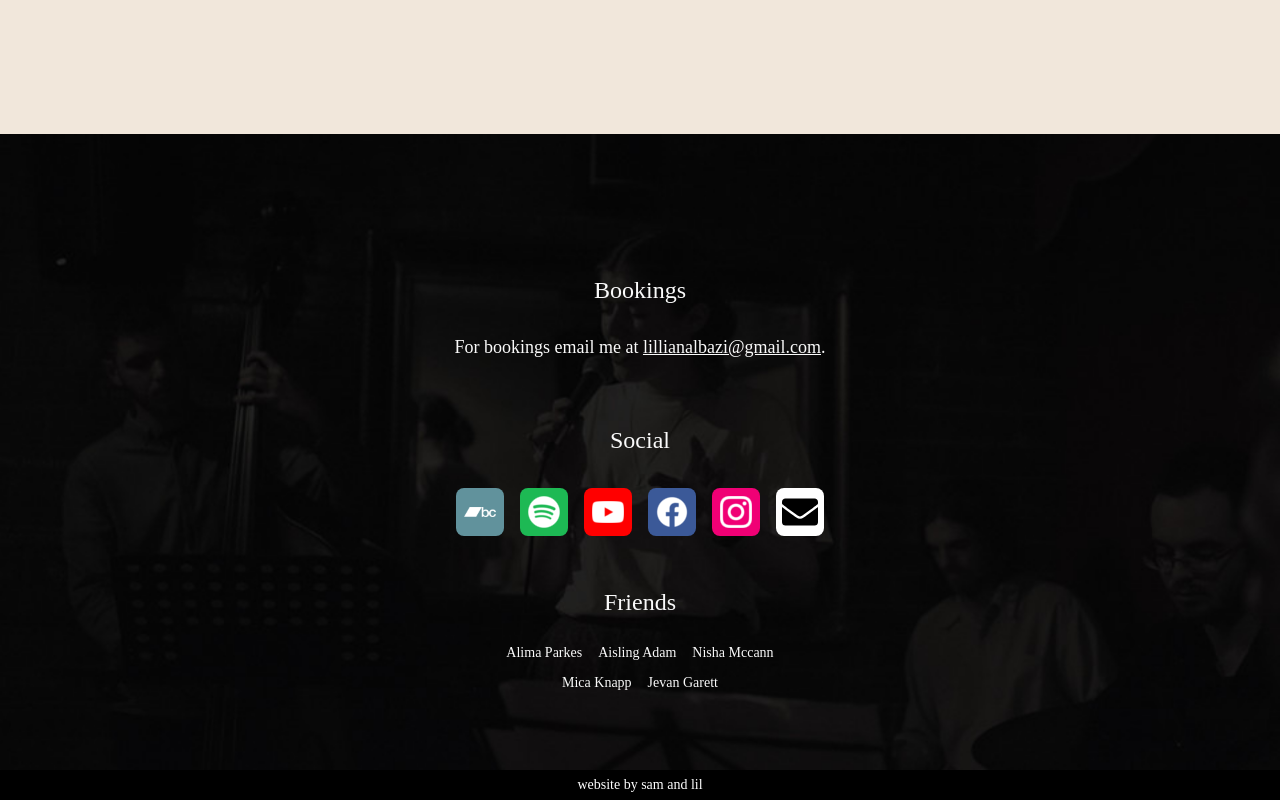
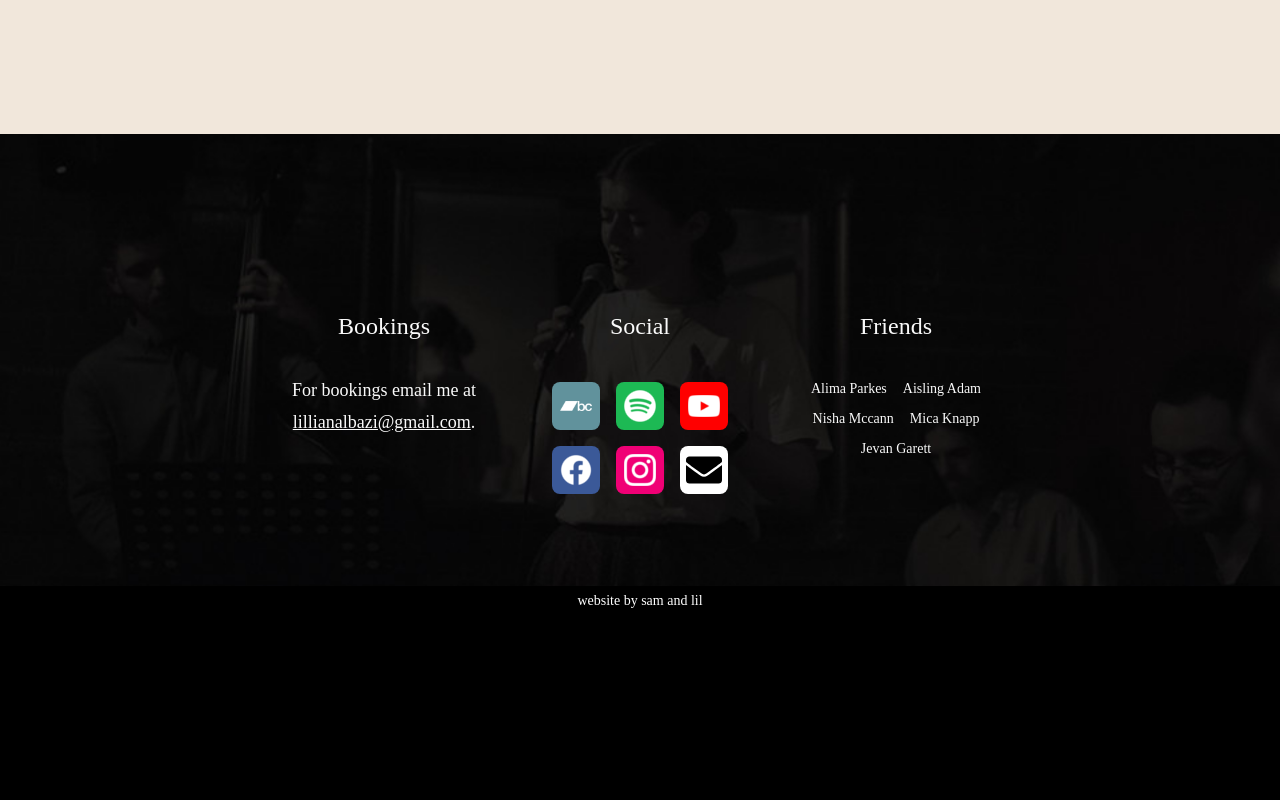
Before and after one commit to sam-s-maher/lillian-albazi, a React app: page / in a window 1280 px wide. Shown: the part 1492-2292 px from the top of the page. After the commit the page ends 2108 px from the top, so only its background shows below. Built offline with nearby package versions, Linux system fonts and the light colour scheme; a web font is replaced by a local one.

Commit message:
First pass at production website

```diff
--- a/src/components/contact/index.tsx
+++ b/src/components/contact/index.tsx
@@ -5,17 +5,31 @@ import { css } from "styles/styled-css";
 import { styles } from "styles/variables";
 import Heading from "components/heading";
 import SocialsList from "components/socials-list";
-import Friends from "components/friends";
+import { SocialsUrls } from "components/socials-list/socials-urls";
+
+const StyledContactBackgroundDiv = Styled.div`
+    ${css.centredFlexbox};
+    padding: ${styles.padding.xxxl} 0 ${styles.padding.l};
+    background: ${styles.colours.theme.primaryBase} url("../rsc/images/contact-background-960.jpg") no-repeat center;
+    color: ${styles.colours.theme.backgroundText};
+    background-size: cover;
+`;
 
 const StyledContactDiv = Styled.div`
     ${css.centredFlexbox};
-    padding: ${styles.padding.xxxl} 0 ${styles.padding.l};
-    background: ${styles.colours.theme.primaryBase} url("../rsc/images/contact-background-960.jpg") no-repeat center;
-    background-size: cover;
-    color: ${styles.colours.theme.backgroundText};
+    flex-direction: row;
+    align-items: flex-start;
+    max-width: 768px;
 `;
 
-const EmailDiv = Styled.div`
+const StyledSectionDiv = Styled.div`
+    ${css.centredFlexbox};
+    flex: 1 1 0;
+    padding: 0 ${styles.padding.xxs};
+`;
+
+const StyledContentDiv = Styled.div`
+    ${css.centredFlexbox};
     padding: ${styles.padding.m} 0;
 `;
 
@@ -28,8 +42,22 @@ const StyledHeadingDiv = Styled.div`
     }
 `;
 
-const SocialsListDiv = Styled.div`
-    padding: ${styles.padding.m} 0;
+const StyledEmailDiv = Styled.div`
+    text-align: center;
+    line-height: 2rem;
+`;
+
+const FriendsUl = Styled.ul`
+    ${css.centredFlexbox};
+    flex-direction: row;
+    flex-wrap: wrap;
+    justify-content: center;
+`;
+
+const FriendsLi = Styled.li`
+    ${css.centredFlexbox};
+    margin: ${styles.padding.xxxs};
+    font-size: ${styles.fontSize.small};
 `;
 
 interface IContactProps {
@@ -40,21 +68,42 @@ const Contact = (props: IContactProps) => {
     const { id } = props;
 
     return (
-        <StyledContactDiv id={id}>
-            <div>
+        <StyledContactBackgroundDiv id={id}>
+            <StyledContactDiv>
+                <StyledSectionDiv>
+                    <StyledHeadingDiv>
                         <Heading text={"Bookings"} type={"h3"} style={"h3"}/>
-            </div>
-            <EmailDiv>
-                <p>For bookings email me at <u>lillianalbazi@gmail.com</u>.</p>
-            </EmailDiv>
+                    </StyledHeadingDiv>
+                    <StyledContentDiv>
+                        <StyledEmailDiv>
+                            For bookings email me at <a href={"mailto:" + SocialsUrls.Email} target="_blank"><u>lillianalbazi@gmail.com</u></a>.
+                        </StyledEmailDiv>
+                    </StyledContentDiv>
+                </StyledSectionDiv>
+                <StyledSectionDiv>
                     <StyledHeadingDiv>
                         <Heading text={"Social"} type={"h3"} style={"h3"} />
                     </StyledHeadingDiv>
-            <SocialsListDiv>
+                    <StyledContentDiv>
                         <SocialsList />
-            </SocialsListDiv>
-            <Friends />
+                    </StyledContentDiv>
+                </StyledSectionDiv>
+                <StyledSectionDiv>
+                    <StyledHeadingDiv>
+                        <Heading text={"Friends"} type={"h3"} style={"h3"} />
+                    </StyledHeadingDiv>
+                    <StyledContentDiv>
+                        <FriendsUl>
+                            <FriendsLi>Alima Parkes</FriendsLi>
+                            <FriendsLi>Aisling Adam</FriendsLi>
+                            <FriendsLi>Nisha Mccann</FriendsLi>
+                            <FriendsLi>Mica Knapp</FriendsLi>
+                            <FriendsLi>Jevan Garett</FriendsLi>
+                        </FriendsUl>
+                    </StyledContentDiv>
+                </StyledSectionDiv>
             </StyledContactDiv>
+        </StyledContactBackgroundDiv>
     )
 };
 
--- a/src/components/friends/index.tsx
+++ b/src/components/friends/index.tsx
@@ -13,7 +13,6 @@ const StyledFriendsDiv = Styled.div`
 
 const FriendsUl = Styled.ul`
     ${css.centredFlexbox};
-    padding: ${styles.padding.s} 0;
     flex-direction: row;
     flex-wrap: wrap;
     justify-content: center;
--- a/src/components/socials-list/index.tsx
+++ b/src/components/socials-list/index.tsx
@@ -15,12 +15,14 @@ import {
 } from "@fortawesome/free-solid-svg-icons";
 import { SocialsUrls } from "./socials-urls";
 
+const StyledSocialsDiv = Styled.div`
+    ${css.centredFlexbox}
+`;
+
 const StyledSocialUl = Styled.ul`
     ${css.centredFlexbox};
     flex-direction: row;
     flex-wrap: wrap;
-    justify-content: space-around;
-    width: 100%;
 `;
 
 interface IStyledSocialLi {
@@ -31,7 +33,7 @@ const StyledSocialLi = Styled.li`
     ${css.centredFlexbox};
     width: 48px;
     height: 48px;
-    margin: 0 ${styles.padding.xxxs};
+    margin: ${styles.padding.xxxs};
     background-color: ${(props: IStyledSocialLi) => props.backgroundColour};
     border-radius: 8px;
     &:hover div {
@@ -80,6 +82,7 @@ const SocialsList = (props: ISocialsListProps) => {
     const { exclude } = props;
 
     return (
+        <StyledSocialsDiv>
             <StyledSocialUl>
                 {ShouldDisplayIcon(exclude, SocialIcon.Bandcamp) && (
                     <StyledSocialLi backgroundColour={styles.colours.base.bandcampBlue}>
@@ -151,6 +154,7 @@ const SocialsList = (props: ISocialsListProps) => {
                     </StyledSocialLi>
                 )}
             </StyledSocialUl>
+        </StyledSocialsDiv>
     );
 }
 
```
Lines whose indentation alone changed are shown as unchanged.
